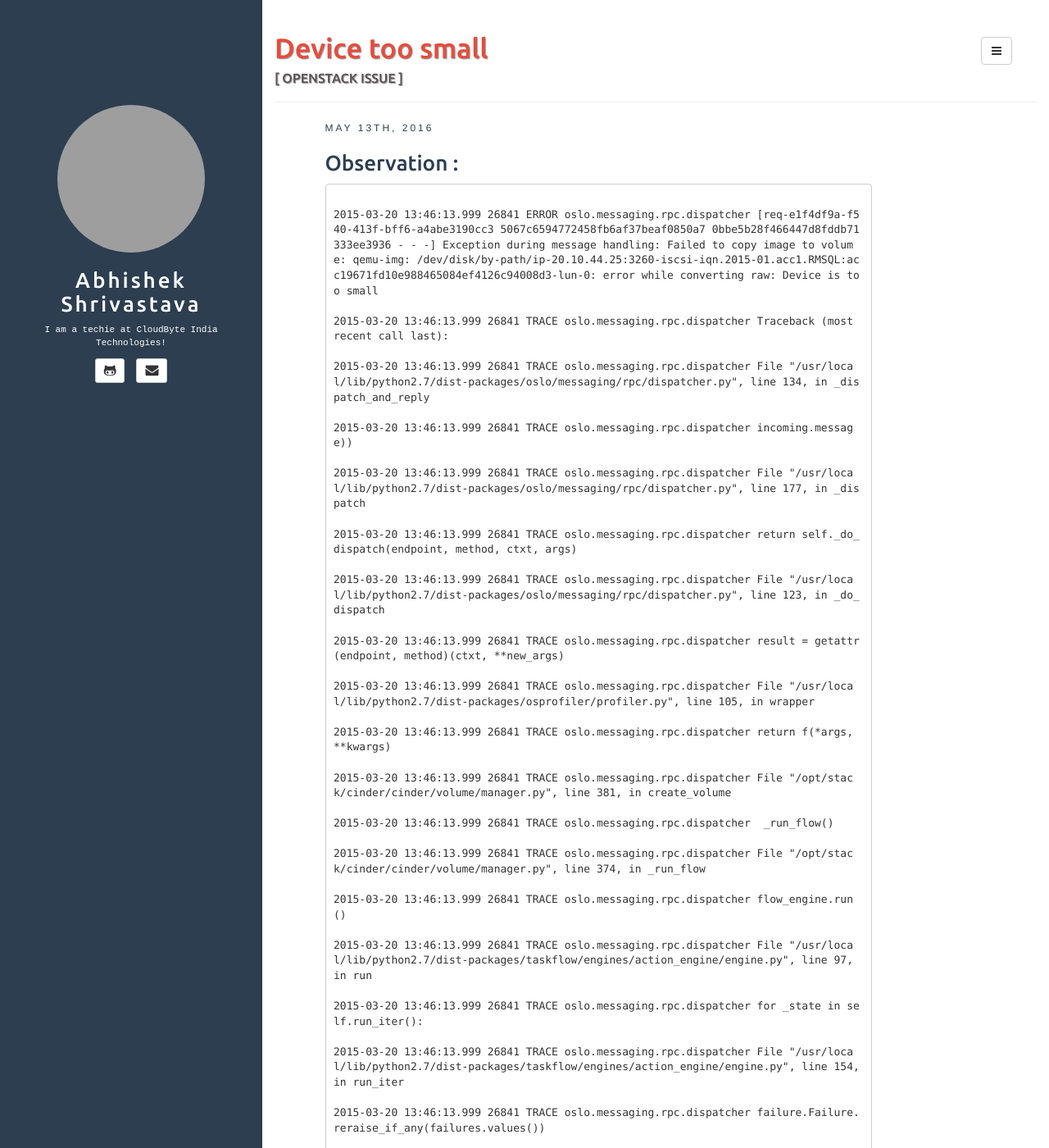
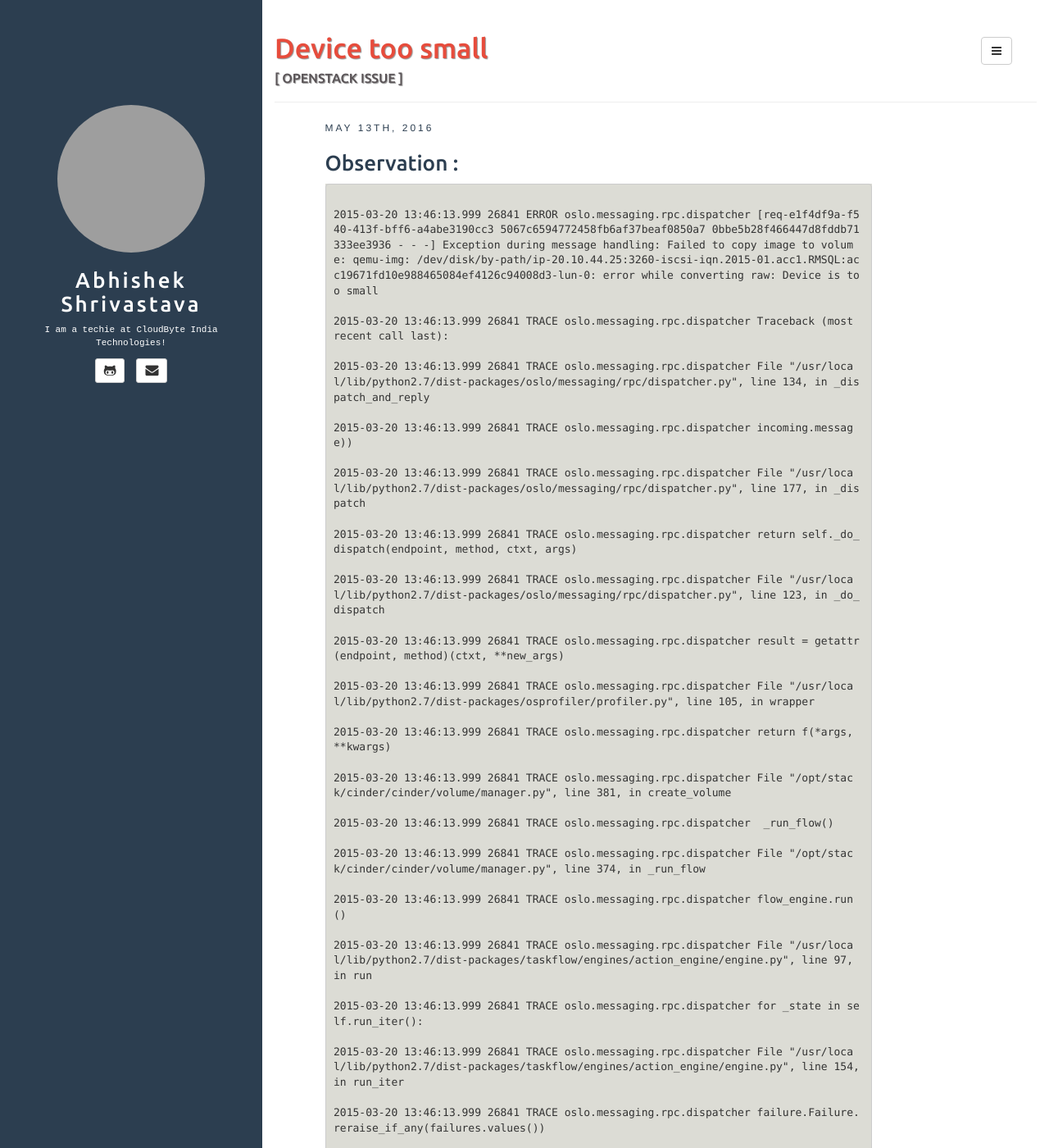
Before and after one commit to AbhiCloudbyte/magicbox, a Jekyll site: the page built from _posts/2016-05-13-Device-too-small.md, in a window 1280 px wide and 1400 px high. Shown: the whole window at 82% size. Built offline with Jekyll 4.4.1, drawn with Linux system fonts in a browser that asks for light colours; comment, search, counter and statistics services are not loaded; grey boxes are pictures that could not be loaded.

Commit message:
Update syntax.css

```diff
--- a/assets/resources/syntax/syntax.css
+++ b/assets/resources/syntax/syntax.css
@@ -3,7 +3,7 @@
  * MIT License
  */
 
-.highlight  { background: #ffffff; }
+.highlight  { background: #DCDCD5; }
 .highlight .c { color: #999988; font-style: italic } /* Comment */
 .highlight .err { color: #a61717; background-color: #e3d2d2 } /* Error */
 .highlight .k { font-weight: bold } /* Keyword */
```
